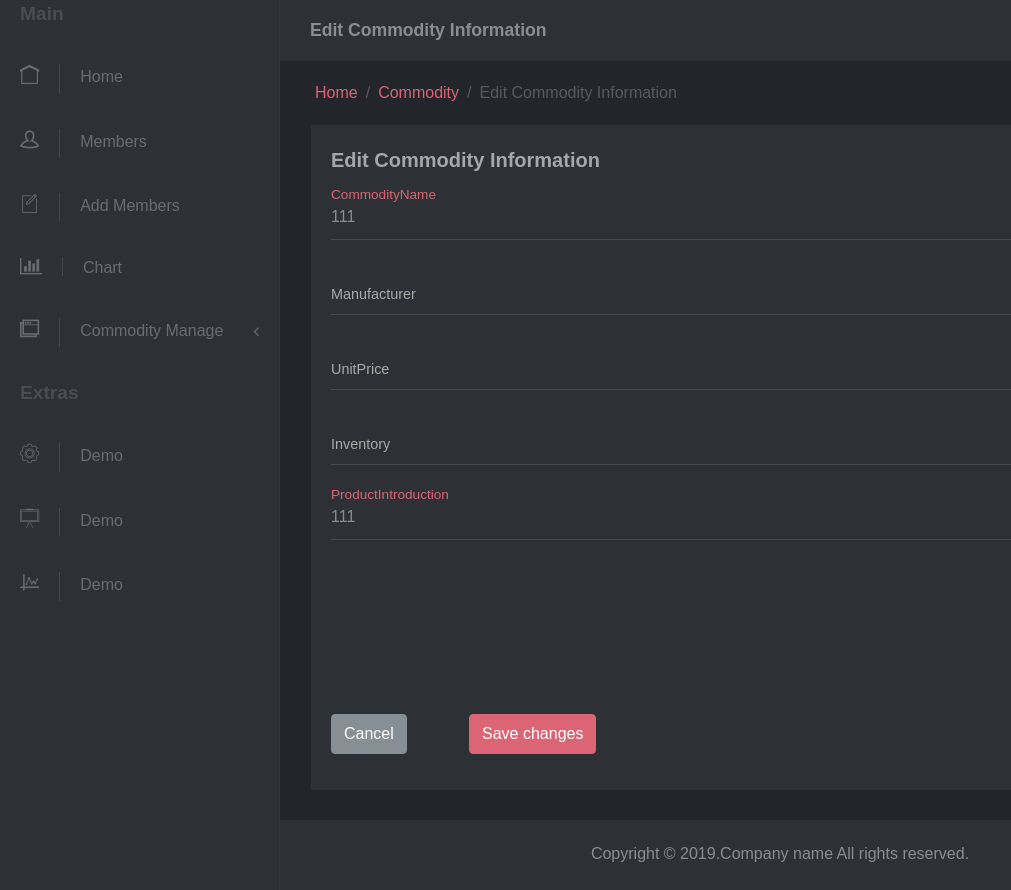
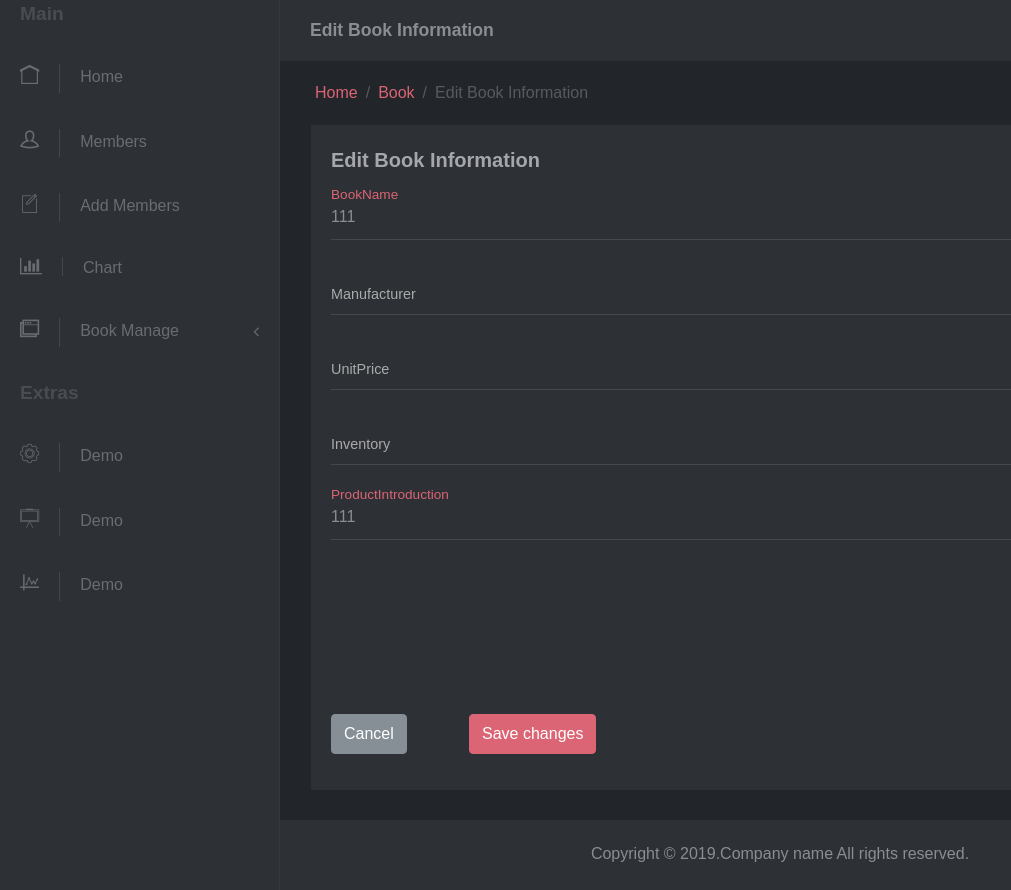
Before and after one commit to ToryPleiades/AudioBook_Platform, a Django app: template AudioBook_Platform/templates/backstage/goods/edit.html in a window 1280 px wide. Shown: the part 81-971 px from the top of the page, without its empty margins (0-1011 px from the left). Run offline with Django 3.2, Linux system fonts and the light colour scheme; the template is opened without the code that fills it: values that come from a table or form of the project are taken from there, others are empty; data comes from the database, SQL or seed files in the repository; some libraries are stand-ins or nearby versions; some web fonts are replaced.

Commit message:
template update

```diff
--- a/AudioBook_Platform/templates/backstage/goods/edit.html
+++ b/AudioBook_Platform/templates/backstage/goods/edit.html
@@ -7,12 +7,12 @@
     <li><a href="{% url 'backstage_users_add' %}"><i class="icon-new-file"></i>Add Members </a></li>
     <li><a href="charts.html"><i class="fa fa-bar-chart"></i>Chart </a></li>
     <li><a href="#exampledropdownDropdown" aria-expanded="false" data-toggle="collapse">
-            <i class="icon-windows"></i>Commodity Manage </a>
+            <i class="icon-windows"></i>Book Manage </a>
         <ul id="exampledropdownDropdown" class="collapse list-unstyled ">
             <li><a href="{% url 'backstage_types_index' %}">Browse Category</a></li>
             <li><a href="{% url 'backstage_types_add' 0 %}">Add Category</a></li>
-            <li><a href="{% url 'backstage_goods_index' %}">Commodity Info</a></li>
-            <li><a href="{% url 'backstage_goods_add' %}">Commodity Addition</a></li>
+            <li><a href="{% url 'backstage_goods_index' %}">Book Info</a></li>
+            <li><a href="{% url 'backstage_goods_add' %}">Book Addition</a></li>
         </ul>
     </li>
 </ul>
@@ -22,15 +22,15 @@
 <!-- Page Header-->
 <div class="page-header no-margin-bottom">
     <div class="container-fluid">
-        <h2 class="h5 no-margin-bottom">Edit Commodity Information</h2>
+        <h2 class="h5 no-margin-bottom">Edit Book Information</h2>
     </div>
 </div>
 <!-- Breadcrumb-->
 <div class="container-fluid">
     <ul class="breadcrumb">
         <li class="breadcrumb-item"><a href="{% url 'backstage_index' %}">Home</a></li>
-        <li class="breadcrumb-item"><a href="{% url 'backstage_goods_index' %}">Commodity</a></li>
-        <li class="breadcrumb-item active">Edit Commodity Information </li>
+        <li class="breadcrumb-item"><a href="{% url 'backstage_goods_index' %}">Book</a></li>
+        <li class="breadcrumb-item active">Edit Book Information </li>
     </ul>
 </div>
 <section class="no-padding-top">
@@ -38,7 +38,7 @@
         <div class="row">
             <div class="col-lg-12">
                 <div class="block">
-                    <div class="title"><strong>Edit Commodity Information</strong></div>
+                    <div class="title"><strong>Edit Book Information</strong></div>
                     <div class="block-body">
                         <form id="edit-profile" action="{% url 'backstage_goods_update' goods.id %}"
                             class="form-horizontal" method="POST">
@@ -46,9 +46,9 @@
                             <div class="row">
                                 <div class="col-sm-12">
                                     <div class="form-group-material">
-                                        <input id="commodity-name" type="text" name="commodityName" required
+                                        <input id="Book-name" type="text" name="BookName" required
                                             class="input-material" value="{{ goods.goods }}">
-                                        <label for="commodity-name" class="label-material">CommodityName</label>
+                                        <label for="Book-name" class="label-material">BookName</label>
                                     </div>
                                     <div class="line"></div>
                                     <div class="form-group-material">
--- a/AudioBook_Platform/templates/backstage/index.html
+++ b/AudioBook_Platform/templates/backstage/index.html
@@ -7,12 +7,12 @@
     <li><a href="{% url 'backstage_users_add' %}"><i class="icon-new-file"></i>Add Members </a></li>
     <li><a href="charts.html"><i class="fa fa-bar-chart"></i>Chart </a></li>
     <li><a href="#exampledropdownDropdown" aria-expanded="false" data-toggle="collapse">
-            <i class="icon-windows"></i>Commodity Manage </a>
+            <i class="icon-windows"></i>Book Manage </a>
         <ul id="exampledropdownDropdown" class="collapse list-unstyled ">
             <li><a href="{% url 'backstage_types_index' %}">Browse Category</a></li>
             <li><a href="{% url 'backstage_types_add' 0 %}">Add Category</a></li>
-            <li><a href="{% url 'backstage_goods_index' %}">Commodity Info</a></li>
-            <li><a href="{% url 'backstage_goods_add' %}">Commodity Addition</a></li>
+            <li><a href="{% url 'backstage_goods_index' %}">Book Info</a></li>
+            <li><a href="{% url 'backstage_goods_add' %}">Book Addition</a></li>
         </ul>
     </li>
 </ul>
--- a/AudioBook_Platform/templates/backstage/info.html
+++ b/AudioBook_Platform/templates/backstage/info.html
@@ -7,12 +7,12 @@
     <li><a href="{% url 'backstage_users_add' %}"><i class="icon-new-file"></i>Add Members </a></li>
     <li><a href="charts.html"><i class="fa fa-bar-chart"></i>Chart </a></li>
     <li><a href="#exampledropdownDropdown" aria-expanded="false" data-toggle="collapse">
-            <i class="icon-windows"></i>Commodity Manage </a>
+            <i class="icon-windows"></i>Book Manage </a>
         <ul id="exampledropdownDropdown" class="collapse list-unstyled ">
             <li><a href="{% url 'backstage_types_index' %}">Browse Category</a></li>
             <li><a href="{% url 'backstage_types_add' 0 %}">Add Category</a></li>
-            <li><a href="{% url 'backstage_goods_index' %}">Commodity Info</a></li>
-            <li><a href="{% url 'backstage_goods_add' %}">Commodity Addition</a></li>
+            <li><a href="{% url 'backstage_goods_index' %}">Book Info</a></li>
+            <li><a href="{% url 'backstage_goods_add' %}">Book Addition</a></li>
         </ul>
     </li>
 </ul>
--- a/AudioBook_Platform/templates/backstage/types/add.html
+++ b/AudioBook_Platform/templates/backstage/types/add.html
@@ -7,12 +7,12 @@
     <li><a href="{% url 'backstage_users_add' %}"><i class="icon-new-file"></i>Add Members </a></li>
     <li><a href="charts.html"><i class="fa fa-bar-chart"></i>Chart </a></li>
     <li><a href="#exampledropdownDropdown" aria-expanded="false" data-toggle="collapse">
-            <i class="icon-windows"></i>Commodity Manage </a>
+            <i class="icon-windows"></i>Book Manage </a>
         <ul id="exampledropdownDropdown" class="collapse list-unstyled ">
             <li><a href="{% url 'backstage_types_index' %}">Browse Category</a></li>
             <li class="active"><a href="{% url 'backstage_types_add' 0 %}">Add Category</a></li>
-            <li><a href="{% url 'backstage_goods_index' %}">Commodity Info</a></li>
-            <li><a href="{% url 'backstage_goods_add' %}">Commodity Addition</a></li>
+            <li><a href="{% url 'backstage_goods_index' %}">Book Info</a></li>
+            <li><a href="{% url 'backstage_goods_add' %}">Book Addition</a></li>
         </ul>
     </li>
 </ul>
--- a/AudioBook_Platform/templates/backstage/types/edit.html
+++ b/AudioBook_Platform/templates/backstage/types/edit.html
@@ -7,12 +7,12 @@
     <li><a href="{% url 'backstage_users_add' %}"><i class="icon-new-file"></i>Add Members </a></li>
     <li><a href="charts.html"><i class="fa fa-bar-chart"></i>Chart </a></li>
     <li><a href="#exampledropdownDropdown" aria-expanded="false" data-toggle="collapse">
-            <i class="icon-windows"></i>Commodity Manage </a>
+            <i class="icon-windows"></i>Book Manage </a>
         <ul id="exampledropdownDropdown" class="collapse list-unstyled ">
             <li><a href="{% url 'backstage_types_index' %}">Browse Category</a></li>
             <li><a href="{% url 'backstage_types_add' 0 %}">Add Category</a></li>
-            <li><a href="{% url 'backstage_goods_index' %}">Commodity Info</a></li>
-            <li><a href="{% url 'backstage_goods_add' %}">Commodity Addition</a></li>
+            <li><a href="{% url 'backstage_goods_index' %}">Book Info</a></li>
+            <li><a href="{% url 'backstage_goods_add' %}">Book Addition</a></li>
         </ul>
     </li>
 </ul>
--- a/AudioBook_Platform/templates/backstage/types/index.html
+++ b/AudioBook_Platform/templates/backstage/types/index.html
@@ -7,12 +7,12 @@
     <li><a href="{% url 'backstage_users_add' %}"><i class="icon-new-file"></i>Add Members </a></li>
     <li><a href="charts.html"><i class="fa fa-bar-chart"></i>Chart </a></li>
     <li><a href="#exampledropdownDropdown" aria-expanded="false" data-toggle="collapse">
-            <i class="icon-windows"></i>Commodity Manage </a>
+            <i class="icon-windows"></i>Book Manage </a>
         <ul id="exampledropdownDropdown" class="collapse list-unstyled ">
             <li class="active"><a href="{% url 'backstage_types_index' %}">Browse Category</a></li>
             <li><a href="{% url 'backstage_types_add' 0 %}">Add Category</a></li>
-            <li><a href="{% url 'backstage_goods_index' %}">Commodity Info</a></li>
-            <li><a href="{% url 'backstage_goods_add' %}">Commodity Addition</a></li>
+            <li><a href="{% url 'backstage_goods_index' %}">Book Info</a></li>
+            <li><a href="{% url 'backstage_goods_add' %}">Book Addition</a></li>
         </ul>
     </li>
 </ul>
--- a/AudioBook_Platform/templates/backstage/users/add.html
+++ b/AudioBook_Platform/templates/backstage/users/add.html
@@ -7,12 +7,12 @@
     <li class="active"><a href="{% url 'backstage_users_add' %}"><i class="icon-new-file"></i>Add Members </a></li>
     <li><a href="charts.html"><i class="fa fa-bar-chart"></i>Chart </a></li>
     <li><a href="#exampledropdownDropdown" aria-expanded="false" data-toggle="collapse">
-            <i class="icon-windows"></i>Commodity Manage </a>
+            <i class="icon-windows"></i>Book Manage </a>
         <ul id="exampledropdownDropdown" class="collapse list-unstyled ">
             <li><a href="{% url 'backstage_types_index' %}">Browse Category</a></li>
             <li><a href="{% url 'backstage_types_add' 0 %}">Add Category</a></li>
-            <li><a href="{% url 'backstage_goods_index' %}">Commodity Info</a></li>
-            <li><a href="{% url 'backstage_goods_add' %}">Commodity Addition</a></li>
+            <li><a href="{% url 'backstage_goods_index' %}">Book Info</a></li>
+            <li><a href="{% url 'backstage_goods_add' %}">Book Addition</a></li>
         </ul>
     </li>
 </ul>
--- a/AudioBook_Platform/templates/backstage/users/edit.html
+++ b/AudioBook_Platform/templates/backstage/users/edit.html
@@ -7,12 +7,12 @@
     <li><a href="{% url 'backstage_users_add' %}"><i class="icon-new-file"></i>Add Members </a></li>
     <li><a href="charts.html"><i class="fa fa-bar-chart"></i>Chart </a></li>
     <li><a href="#exampledropdownDropdown" aria-expanded="false" data-toggle="collapse">
-            <i class="icon-windows"></i>Commodity Manage </a>
+            <i class="icon-windows"></i>Book Manage </a>
         <ul id="exampledropdownDropdown" class="collapse list-unstyled ">
             <li><a href="{% url 'backstage_types_index' %}">Browse Category</a></li>
             <li><a href="{% url 'backstage_types_add' 0 %}">Add Category</a></li>
-            <li><a href="{% url 'backstage_goods_index' %}">Commodity Info</a></li>
-            <li><a href="{% url 'backstage_goods_add' %}">Commodity Addition</a></li>
+            <li><a href="{% url 'backstage_goods_index' %}">Book Info</a></li>
+            <li><a href="{% url 'backstage_goods_add' %}">Book Addition</a></li>
         </ul>
     </li>
 </ul>
--- a/AudioBook_Platform/templates/backstage/users/index.html
+++ b/AudioBook_Platform/templates/backstage/users/index.html
@@ -7,12 +7,12 @@
     <li><a href="{% url 'backstage_users_add' %}"><i class="icon-new-file"></i>Add Members </a></li>
     <li><a href="charts.html"><i class="fa fa-bar-chart"></i>Chart </a></li>
     <li><a href="#exampledropdownDropdown" aria-expanded="false" data-toggle="collapse">
-            <i class="icon-windows"></i>Commodity Manage </a>
+            <i class="icon-windows"></i>Book Manage </a>
         <ul id="exampledropdownDropdown" class="collapse list-unstyled ">
             <li><a href="{% url 'backstage_types_index' %}">Browse Category</a></li>
             <li><a href="{% url 'backstage_types_add' 0 %}">Add Category</a></li>
-            <li><a href="{% url 'backstage_goods_index' %}">Commodity Info</a></li>
-            <li><a href="{% url 'backstage_goods_add' %}">Commodity Addition</a></li>
+            <li><a href="{% url 'backstage_goods_index' %}">Book Info</a></li>
+            <li><a href="{% url 'backstage_goods_add' %}">Book Addition</a></li>
         </ul>
     </li>
 </ul>
--- a/AudioBook_Platform/templates/backstage/users/resetpwd.html
+++ b/AudioBook_Platform/templates/backstage/users/resetpwd.html
@@ -7,12 +7,12 @@
     <li><a href="{% url 'backstage_users_add' %}"><i class="icon-new-file"></i>Add Members </a></li>
     <li><a href="charts.html"><i class="fa fa-bar-chart"></i>Chart </a></li>
     <li><a href="#exampledropdownDropdown" aria-expanded="false" data-toggle="collapse">
-            <i class="icon-windows"></i>Commodity Manage </a>
+            <i class="icon-windows"></i>Book Manage </a>
         <ul id="exampledropdownDropdown" class="collapse list-unstyled ">
             <li><a href="{% url 'backstage_types_index' %}">Browse Category</a></li>
             <li><a href="{% url 'backstage_types_add' 0 %}">Add Category</a></li>
-            <li><a href="{% url 'backstage_goods_index' %}">Commodity Info</a></li>
-            <li><a href="{% url 'backstage_goods_add' %}">Commodity Addition</a></li>
+            <li><a href="{% url 'backstage_goods_index' %}">Book Info</a></li>
+            <li><a href="{% url 'backstage_goods_add' %}">Book Addition</a></li>
         </ul>
     </li>
 </ul>
```
Also changed, not shown: AudioBook_Platform/templates/backstage/goods/add.html (+8 -8 lines), AudioBook_Platform/templates/backstage/goods/index.html (+7 -7 lines).
